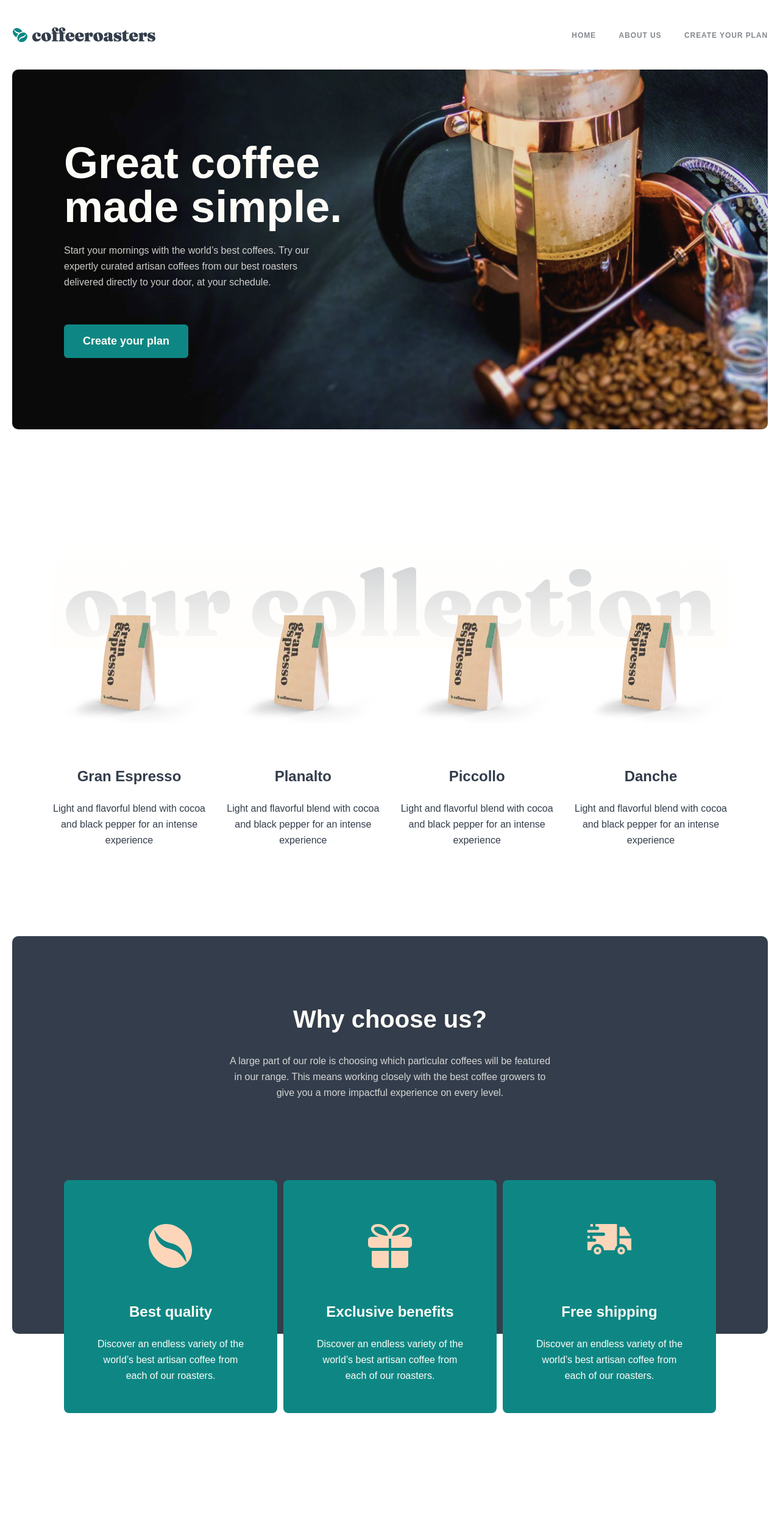
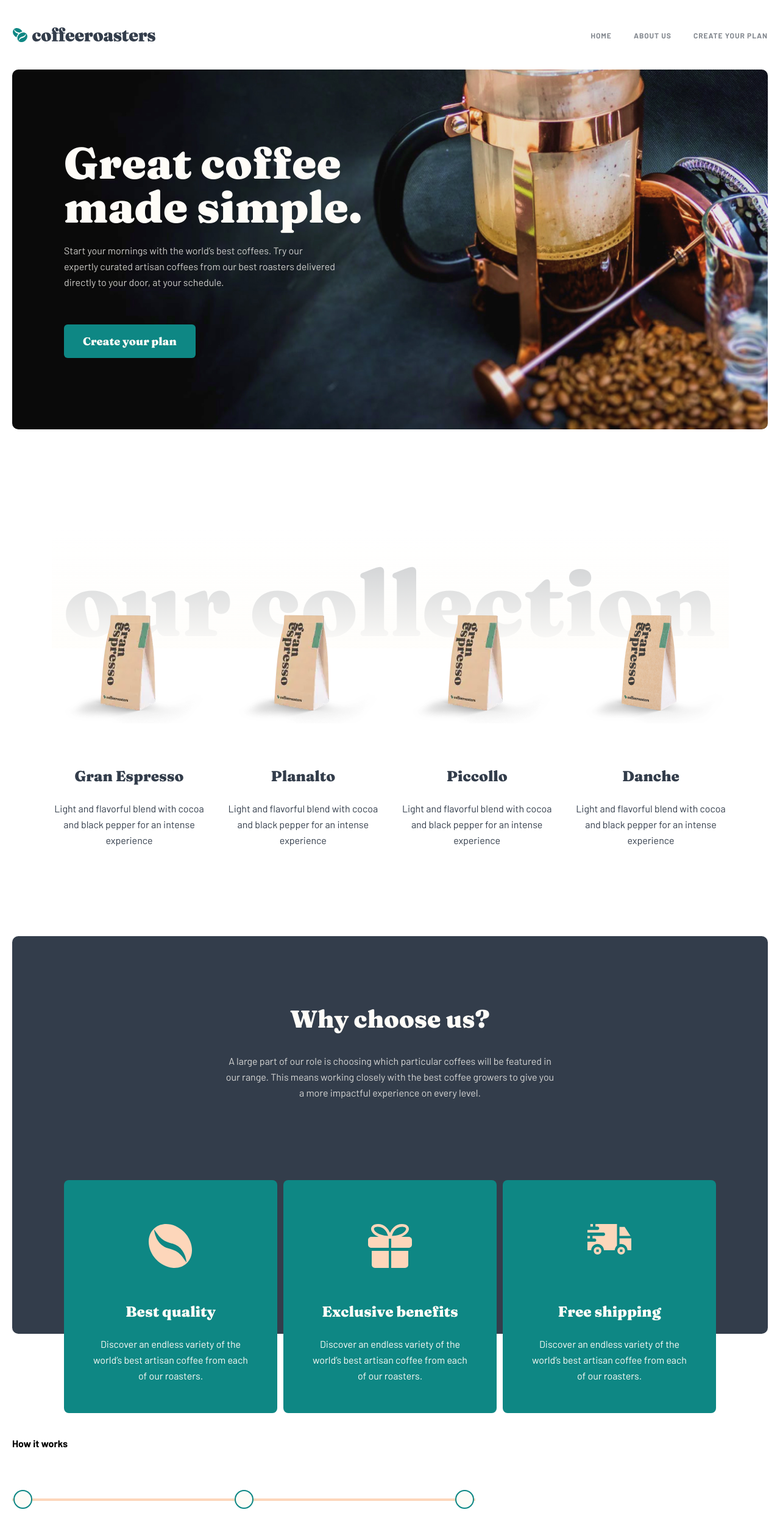
Before and after one commit to husanovjamshid/coffeeroasters, a plain HTML site: page index.html in a window 1280 px wide. Shown: the whole page at 61% size. Before the commit the page ends 2337 px from the top, so only its background shows below. Drawn offline with nearby package versions, Linux system fonts and the light colour scheme.

Commit message:
add new scss file and change mixins file

```diff
--- a/index.html
+++ b/index.html
@@ -5,9 +5,7 @@
     <meta http-equiv="X-UA-Compatible" content="IE=edge">
     <meta name="viewport" content="width=device-width, initial-scale=1.0">
     <title>Homework</title>
-    <link rel="stylesheet" href="./css/normalize.css">
-    <link rel="stylesheet" href="./css/main.min.css">
-    <!-- <link rel="stylesheet" href="./css/main.css"> -->
+    <link rel="stylesheet" href="./css/main.css">
 </head>
 <body>
     <!-- HEADER START -->
@@ -160,6 +158,23 @@
                 </div>
             </div>
         </section>
+
+        <section class="works">
+            <div class="container">
+                <div class="works__inner">
+                    <h4 class="works title">How it works</h4>
+                </div>
+
+                <div class="works__wrap">
+                    <div class="works__line">
+                        <span class="line__circle"></span>
+                        <span class="line__circle"></span>
+                        <span class="line__circle"></span>
+                    </div>
+                </div>
+            </div>
+        </section>
+
     </main>
     <!-- MAIN END -->
 </body>
--- a/sass/_fonts.scss
+++ b/sass/_fonts.scss
@@ -2,6 +2,7 @@
     font-family: 'Barlow';
     font-style: normal;
     font-weight: 400;
+    display: swap;
     src: local(''),
          url('../fonts/barlow-v12-latin-regular.woff2') format('woff2'), /* Chrome 26+, Opera 23+, Firefox 39+ */
          url('../fonts/barlow-v12-latin-regular.woff') format('woff'); /* Chrome 6+, Firefox 3.6+, IE 9+, Safari 5.1+ */
@@ -11,6 +12,7 @@
     font-family: 'Barlow';
     font-style: normal;
     font-weight: 700;
+    display: swap;
     src: local(''),
          url('../fonts/barlow-v12-latin-700.woff2') format('woff2'), /* Chrome 26+, Opera 23+, Firefox 39+ */
          url('../fonts/barlow-v12-latin-700.woff') format('woff'); /* Chrome 6+, Firefox 3.6+, IE 9+, Safari 5.1+ */
@@ -20,6 +22,7 @@
     font-family: 'Fraunces';
     font-style: normal;
     font-weight: 900;
+    display: swap;
     src: local(''),
          url('../fonts/fraunces-v24-latin-900.woff2') format('woff2'), /* Chrome 26+, Opera 23+, Firefox 39+ */
          url('../fonts/fraunces-v24-latin-900.woff') format('woff'); /* Chrome 6+, Firefox 3.6+, IE 9+, Safari 5.1+ */
--- a/sass/_mixins.scss
+++ b/sass/_mixins.scss
@@ -0,0 +1,5 @@
+@mixin flex($display:flex, $align:center, $justify:space-between) {
+    display: $display;
+    align-items: $align;
+    justify-content: $justify;
+}
--- a/sass/blocks/_block.scss
+++ b/sass/blocks/_block.scss
@@ -1,4 +1,7 @@
+@import "visually-hidden";
+@import "container";
 @import "header";
 @import "hero";
 @import "collection";
 @import "chooose";
+@import "works";
--- a/sass/blocks/_chooose.scss
+++ b/sass/blocks/_chooose.scss
@@ -47,9 +47,7 @@
     width: 100%;
     max-width: 1110px;
     list-style-type: none;
-    display: flex;
-    justify-content: space-between;
-    align-items: center;
+    @include flex()
 }
 
 .choose__item {
@@ -148,8 +146,7 @@
     }
 
     .choose-card {
-        display: flex;
-        align-items: center;
+        @include flex($justify: null);
         &::before {
             margin: 0 auto;
             content: "";
--- a/sass/blocks/_collection.scss
+++ b/sass/blocks/_collection.scss
@@ -22,9 +22,7 @@
 .collection__list {
     margin: 0;
     padding: 0;
-    display: flex;
-    align-items: center;
-    justify-content: space-between;
+    @include flex();
     list-style-type: none;
 }
 
@@ -82,8 +80,7 @@
 
     .collection__item {
         max-width: 573px;
-        display: flex;
-        align-items: center;
+        @include flex($justify: null)
     }
 
     .collection__item + .collection__item {
--- a/sass/blocks/_header.scss
+++ b/sass/blocks/_header.scss
@@ -3,8 +3,7 @@
 }
 
 .site-header__inner {
-    display: flex;
-    align-items: center;
+   @include flex($justify: null);
 }
 
 .navbar {
--- /dev/null
+++ b/sass/blocks/_works.scss
@@ -0,0 +1,22 @@
+
+
+.works__line {
+    margin: 80px 0 67px;
+    position: relative;
+    top: 0;
+    @include flex();
+    width: 100%;
+    max-width: 760px;
+    height: 1px;
+    border: 2px solid #FDD6BA;
+}
+
+.line__circle {
+    content: "";
+    display: block;
+    width: 31px;
+    height: 31px;
+    background: #FEFCF7;
+    border: 2px solid #0E8784;
+    border-radius: 50%;
+}
--- a/sass/main.scss
+++ b/sass/main.scss
@@ -3,6 +3,4 @@
 @import "fonts";
 @import "normalize";
 @import "general";
-@import "visually-hidden";
-@import "container";
-@import "blocks/block.scss";
+@import "blocks/block"
```
Also changed, not shown: css/main.css, sass/blocks/_container.scss (renamed from sass/_container.scss), sass/blocks/_visually-hidden.scss (renamed from sass/_visually-hidden.scss), 1 other file.
